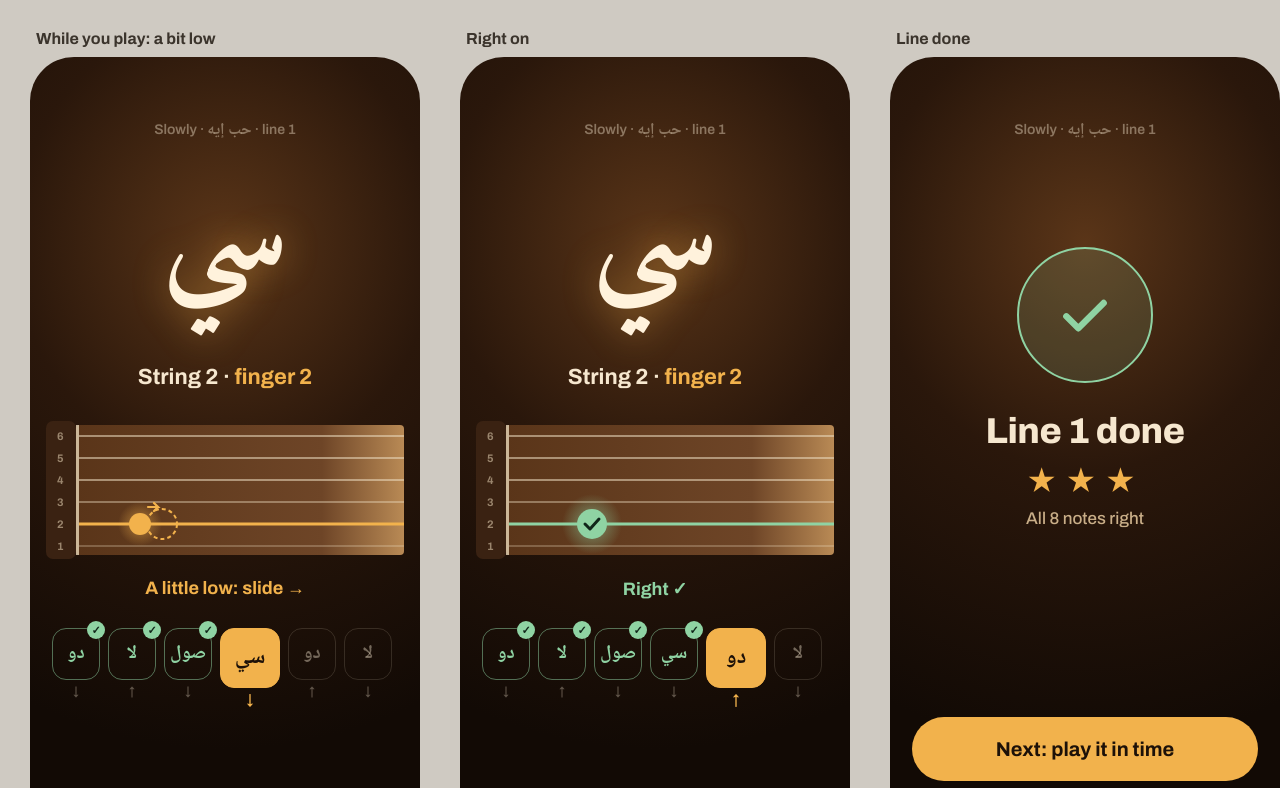
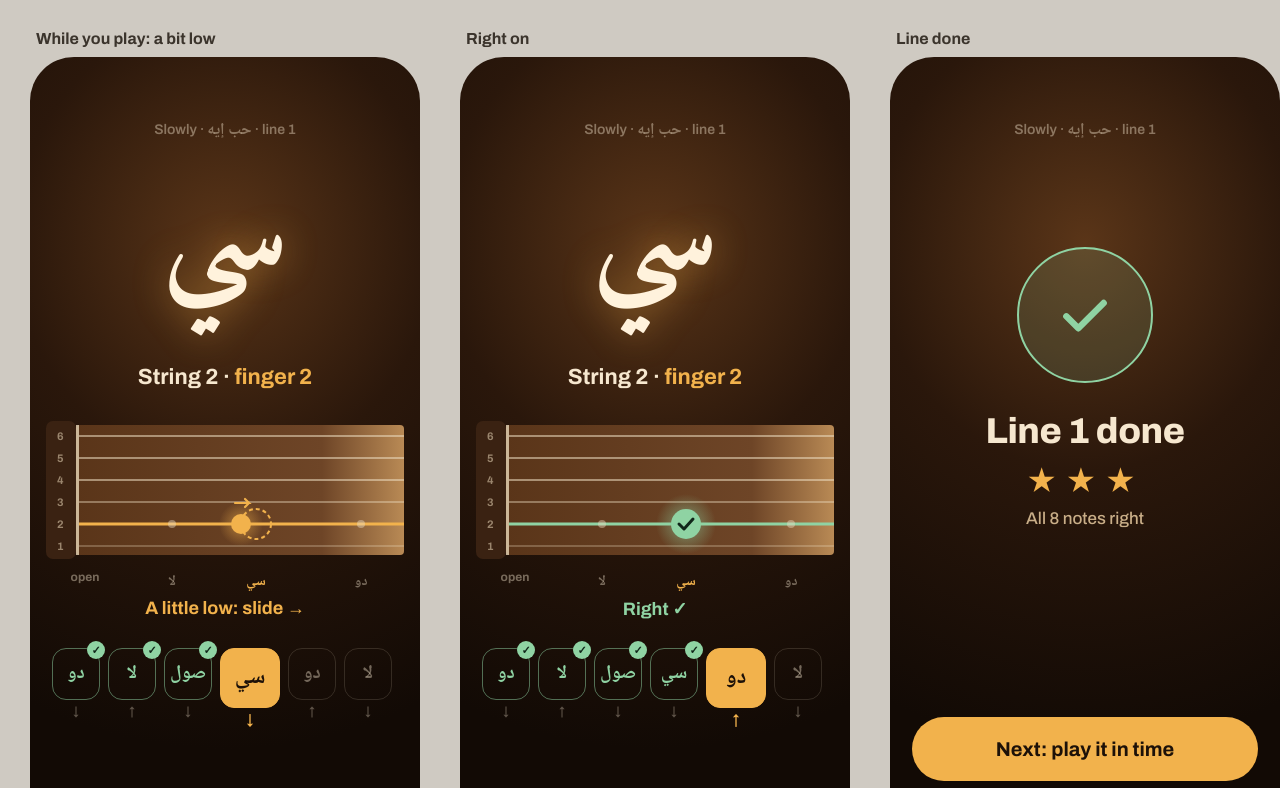
Before and after one commit to uaytre1/oud, a plain HTML site: page tools/lab/design/direction-d2.html in a window 1280 px wide. Shown: the top 788 px of the page. Drawn offline with Linux system fonts and the light colour scheme.

Commit message:
Design: neck to scale (finger places from string length), app research, take-check plan
Agent: claude
Co-Authored-By: Claude Opus 5.5 <noreply@anthropic.com>

```diff
--- a/tools/lab/design/direction-d2.html
+++ b/tools/lab/design/direction-d2.html
@@ -21,7 +21,9 @@ body { margin: 0; background: #cfcac2; font-family: 'Archivo', -apple-system, sa
 .where b { color: var(--brass); }
 .neck { margin: 26px 16px 0; position: relative; }
 .neck svg { width: 358px; height: 150px; }
-.coach { text-align: center; margin-top: 10px; font: 700 18px 'Archivo'; color: var(--brass); height: 24px; }
+.ruler { position: relative; height: 22px; margin: 2px 16px 0; }
+.ruler span { position: absolute; width: 28px; text-align: center; font: 700 14px 'Noto Naskh Arabic', 'Archivo'; color: var(--dim); }
+.coach { text-align: center; margin-top: 6px; font: 700 18px 'Archivo'; color: var(--brass); height: 24px; }
 .coach.ok { color: var(--good); }
 .row { display: flex; align-items: flex-start; gap: 8px; margin: 26px 22px 0; }
 .chip { display: flex; flex-direction: column; align-items: center; gap: 5px; }
@@ -92,10 +94,12 @@ body { margin: 0; background: #cfcac2; font-family: 'Archivo', -apple-system, sa
       <g fill="#e9d7b8" opacity=".55" font-family="Archivo" font-size="11" font-weight="700"><text x="11" y="25">6</text><text x="11" y="47">5</text><text x="11" y="69">4</text><text x="11" y="91">3</text><text x="11" y="113">2</text><text x="11" y="135">1</text></g>
       <g stroke="#ecdcc0" opacity=".55"><line x1="33" y1="21" x2="358" y2="21" stroke-width="2.2"/><line x1="33" y1="43" x2="358" y2="43" stroke-width="2"/><line x1="33" y1="65" x2="358" y2="65" stroke-width="1.8"/><line x1="33" y1="87" x2="358" y2="87" stroke-width="1.5"/><line x1="33" y1="131" x2="358" y2="131" stroke-width="1.1"/></g>
       <line x1="33" y1="109" x2="358" y2="109" stroke="#f2b24c" stroke-width="3"/>
-      <circle cx="116" cy="109" r="15" fill="none" stroke="#f2b24c" stroke-width="2" stroke-dasharray="4 3"/>
-      <circle cx="94" cy="109" r="22" fill="url(#g1)"/><circle cx="94" cy="109" r="11" fill="#f2b24c"/>
-      <path d="M102 92 h10 l-4 -4 M112 92 l-4 4" stroke="#f2b24c" stroke-width="2.2" fill="none" stroke-linecap="round"/>
+      <circle cx="126" cy="109" r="4" fill="#ecdcc0" opacity=".45"/><circle cx="315" cy="109" r="4" fill="#ecdcc0" opacity=".45"/>
+      <circle cx="210" cy="109" r="15" fill="none" stroke="#f2b24c" stroke-width="2" stroke-dasharray="4 3"/>
+      <circle cx="195" cy="109" r="22" fill="url(#g1)"/><circle cx="195" cy="109" r="10" fill="#f2b24c"/>
+      <path d="M189 88 h14 l-4 -4 M203 88 l-4 4" stroke="#f2b24c" stroke-width="2.2" fill="none" stroke-linecap="round"/>
     </svg></div>
+<div class="ruler"><span style="left:21px;font-family:Archivo;font-size:12px;width:36px">open</span><span style="left:112px">لا</span><span style="left:196px;color:var(--brass)">سي</span><span style="left:301px">دو</span></div>
     <div class="coach">A little low: slide →</div>
     <div class="row"><div class="chip done"><span>دو</span><i>↓</i></div><div class="chip done"><span>لا</span><i>↑</i></div><div class="chip done"><span>صول</span><i>↓</i></div>
       <div class="chip now"><span>سي</span><i>↓</i></div><div class="chip"><span>دو</span><i>↑</i></div><div class="chip"><span>لا</span><i>↓</i></div></div>
@@ -111,9 +115,11 @@ body { margin: 0; background: #cfcac2; font-family: 'Archivo', -apple-system, sa
       <g fill="#e9d7b8" opacity=".55" font-family="Archivo" font-size="11" font-weight="700"><text x="11" y="25">6</text><text x="11" y="47">5</text><text x="11" y="69">4</text><text x="11" y="91">3</text><text x="11" y="113">2</text><text x="11" y="135">1</text></g>
       <g stroke="#ecdcc0" opacity=".55"><line x1="33" y1="21" x2="358" y2="21" stroke-width="2.2"/><line x1="33" y1="43" x2="358" y2="43" stroke-width="2"/><line x1="33" y1="65" x2="358" y2="65" stroke-width="1.8"/><line x1="33" y1="87" x2="358" y2="87" stroke-width="1.5"/><line x1="33" y1="131" x2="358" y2="131" stroke-width="1.1"/></g>
       <line x1="33" y1="109" x2="358" y2="109" stroke="#8fd3a3" stroke-width="3"/>
-      <circle cx="116" cy="109" r="30" fill="url(#g2)"/><circle cx="116" cy="109" r="15" fill="#8fd3a3"/>
-      <path d="M109 109 l5 5 9 -10" stroke="#10261a" stroke-width="3" fill="none" stroke-linecap="round" stroke-linejoin="round"/>
+      <circle cx="126" cy="109" r="4" fill="#ecdcc0" opacity=".45"/><circle cx="315" cy="109" r="4" fill="#ecdcc0" opacity=".45"/>
+      <circle cx="210" cy="109" r="30" fill="url(#g2)"/><circle cx="210" cy="109" r="15" fill="#8fd3a3"/>
+      <path d="M203 109 l5 5 9 -10" stroke="#10261a" stroke-width="3" fill="none" stroke-linecap="round" stroke-linejoin="round"/>
     </svg></div>
+<div class="ruler"><span style="left:21px;font-family:Archivo;font-size:12px;width:36px">open</span><span style="left:112px">لا</span><span style="left:196px;color:var(--brass)">سي</span><span style="left:301px">دو</span></div>
     <div class="coach ok">Right ✓</div>
     <div class="row"><div class="chip done"><span>دو</span><i>↓</i></div><div class="chip done"><span>لا</span><i>↑</i></div><div class="chip done"><span>صول</span><i>↓</i></div>
       <div class="chip done"><span>سي</span><i>↓</i></div><div class="chip now"><span>دو</span><i>↑</i></div><div class="chip"><span>لا</span><i>↓</i></div></div>
```
Also changed, not shown: 3 other files.
